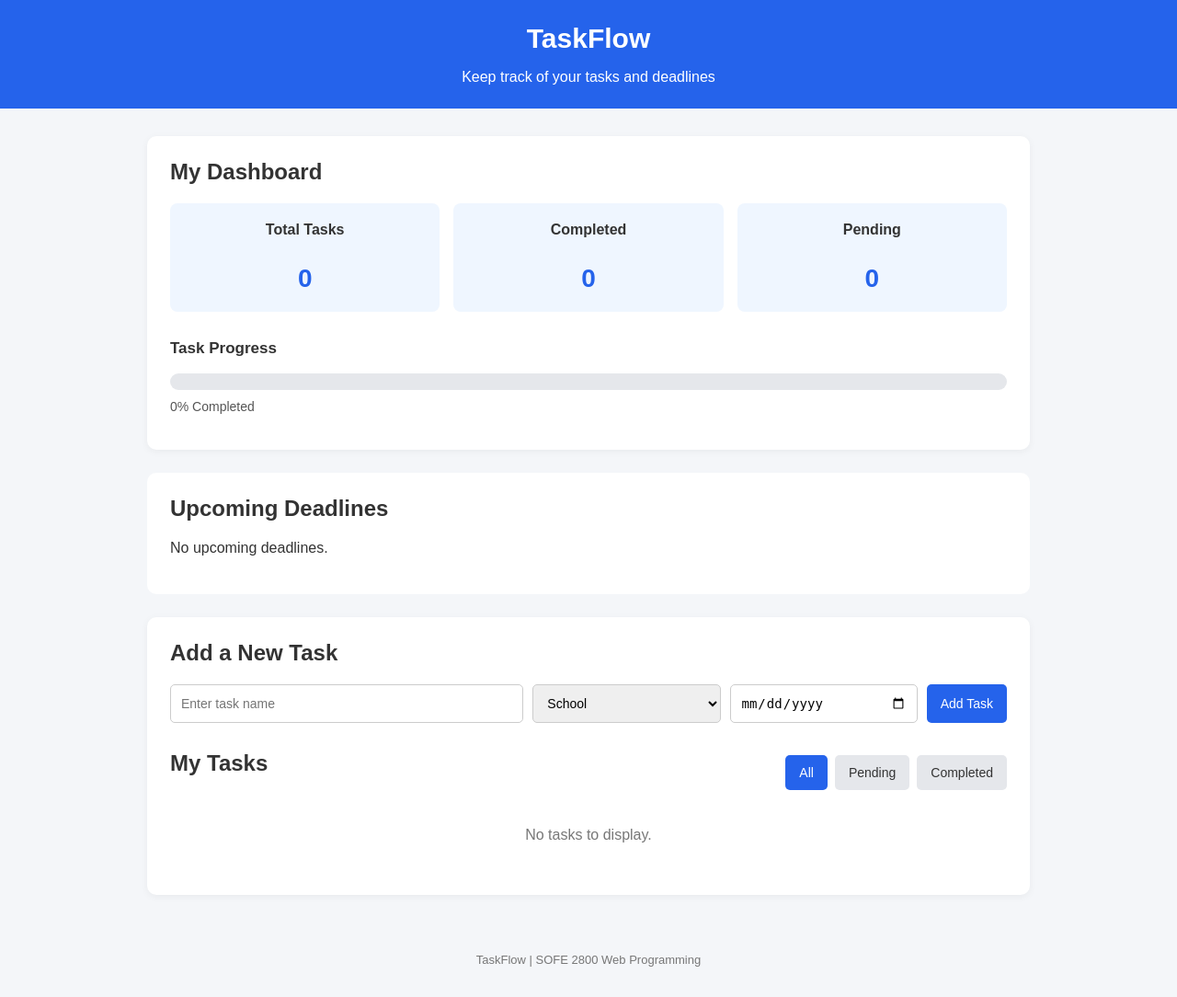
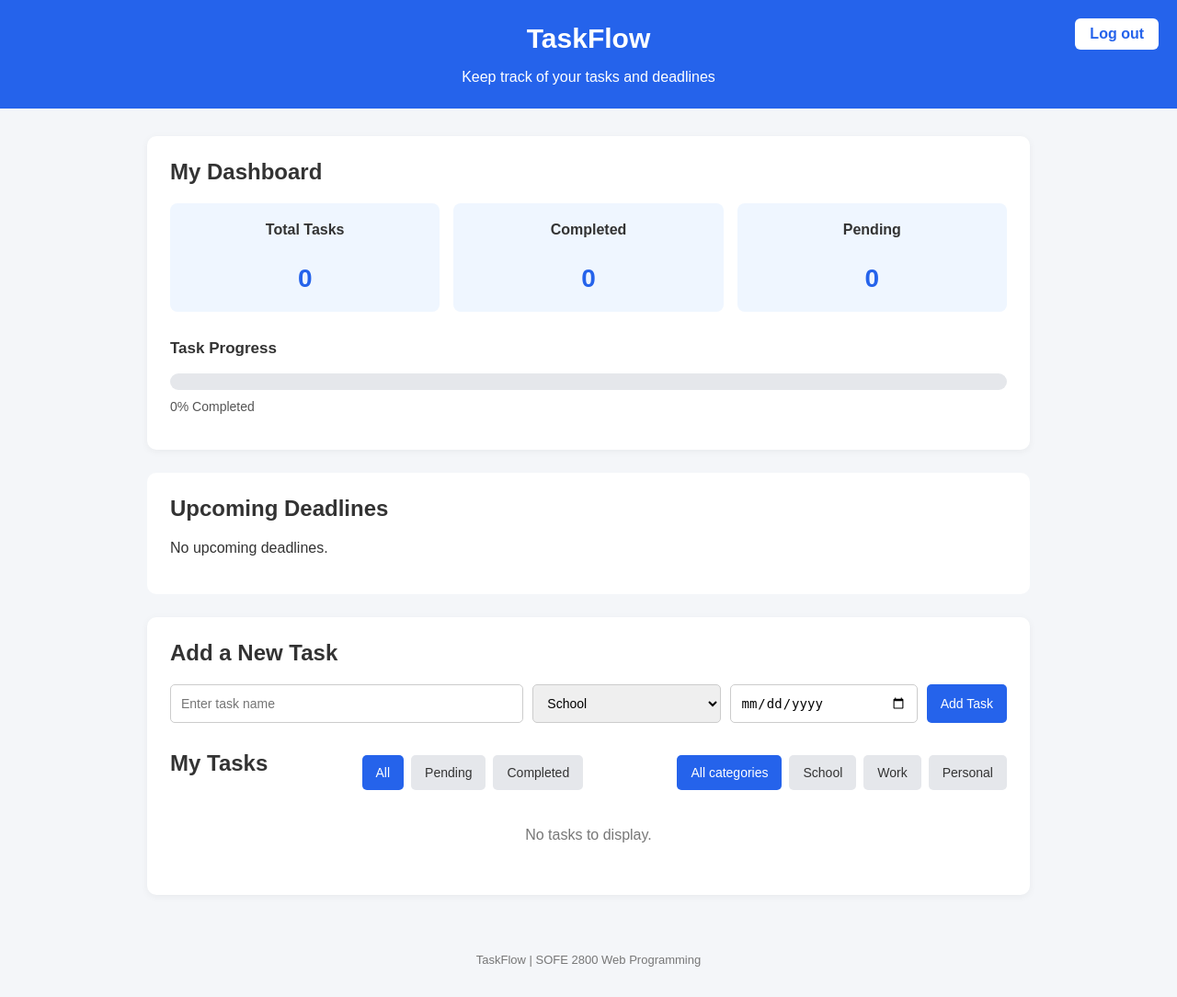
Before and after one commit to elvinvk-dev/SOFE2800-TaskFlow, a PHP site: page / in a window 1280 px wide. Shown: the whole page at 92% size. Run offline with PHP 8.4, Linux system fonts and the light colour scheme; the visitor is signed in with stand-in values (Sample User, id 1); data that the repository does not hold is empty.

Commit message:
Add category filters, logout button, and reminder to displayTasks

```diff
--- a/css/style.css
+++ b/css/style.css
@@ -17,6 +17,7 @@ header {
     color: white;
     padding: 25px;
     text-align: center;
+    position: relative;
 }
 
 header h1 {
@@ -161,18 +162,22 @@ button:hover {
     flex-wrap: wrap;
 }
 
-.filters {
+.filters,
+.category-filters{
     display: flex;
     gap: 8px;
 }
 
-.filters button {
+.filters button,
+.category-filters button{
     background-color: #e5e7eb;
     color: #333;
 }
 
 .filters button:hover,
-.filters button.active {
+.filters button.active,
+.category-filters button:hover,
+.category-filters button.active{
     background-color: #2563eb;
     color: white;
 }
@@ -286,3 +291,20 @@ footer {
         align-items: flex-start;
     }
 }
+/* Logout button */
+
+.logout-btn {
+    position: absolute;
+    top: 20px;
+    right: 20px;
+    background-color: white;
+    color: #2563eb;
+    padding: 8px 16px;
+    border-radius: 6px;
+    text-decoration: none;
+    font-weight: bold;
+}
+
+.logout-btn:hover {
+    background-color: #e0e7ff;
+}
--- a/index.php
+++ b/index.php
@@ -23,6 +23,7 @@ if (!isLoggedIn()) {
     <header>
         <h1>TaskFlow</h1>
         <p>Keep track of your tasks and deadlines</p>
+        <a href="logout.php" class = "logout-btn">Log out</a>
     </header>
 
     <main>
@@ -106,6 +107,20 @@ if (!isLoggedIn()) {
                         Completed
                     </button>
                 </div>
+                <div class ="category-filters">
+                    <button type ="button" class="active" data-category="all">
+                    All categories
+                    </button>
+                    <button type ="button" data-category="School">
+                        School
+                    </button>
+                    <button type="button" data-category="Work">
+                        Work
+                    </button>
+                    <button type ="button" data-category="Personal">
+                        Personal
+                    </button>
+                </div>
             </div>
 
             <ul id="taskList"></ul>
--- a/js/tasks.js
+++ b/js/tasks.js
@@ -24,16 +24,15 @@ async function loadTasks() {
     }
 
     displayTasks();
-    if (typeof reminderRefresh === "function") {
-        reminderRefresh();
-    }
+
 }
 
 // Nothing to save in the browser anymore
 function saveTasks() {}
 
 // Current filter
-let currentFilter = "all";
+let currentFilter ="all";
+let currentCategory = "all";
 
 // Update dashboard statistics
 function updateDashboard() {
@@ -67,14 +66,17 @@ function displayTasks() {
 
     // Filter tasks based on selected filter
     let filteredTasks = tasks.filter(task => {
+        if (currentCategory !== "all" && task.category !==currentCategory) {
+            return false;
+        }
+
         if (currentFilter === "completed") {
             return task.completed;
         }
 
-        if (currentFilter === "pending") {
+        if (currentFilter === "pending"){
             return !task.completed;
         }
-
         return true;
     });
 
@@ -104,7 +106,7 @@ function displayTasks() {
 
         const details = document.createElement("small");
         details.textContent =
-            (task.category || "No category") +  " | Due: " + (task.deadline || "No dealine");
+            (task.category || "No category") +  " | Due: " + (task.deadline || "No deadline");
 
         info.appendChild(title);
         info.appendChild(details);
@@ -156,6 +158,11 @@ function displayTasks() {
     });
 
     updateDashboard();
+
+    if (typeof reminderRefresh ==="function"){
+        reminderRefresh();
+
+    }
 }
 
 // Add a task
@@ -282,6 +289,19 @@ filterButtons.forEach(button => {
         displayTasks();
     });
 });
+// Category filter buttons
+const categoryButtons = document.querySelectorAll(".category-filters button");
+for (let btn of categoryButtons){
+    btn.addEventListener("click", function(){
+        currentCategory = btn.dataset.category;
+ for (let b of categoryButtons) {
+            b.classList.remove("active");
+        }
+        btn.classList.add("active");
+                displayTasks();
+
+    });
+}
 
 // Display saved tasks when the page opens
 loadTasks();
```
